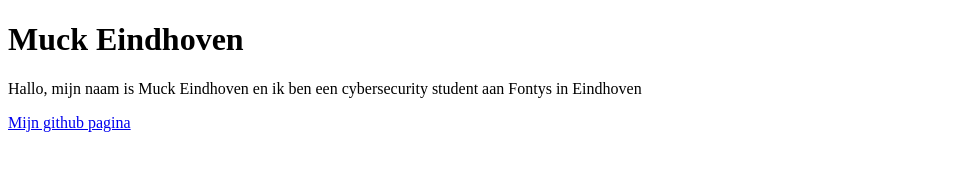
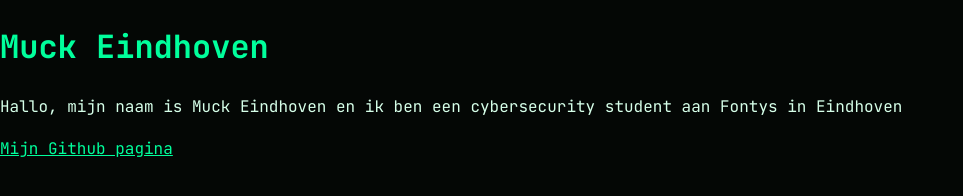
Before and after one commit to Muck0/portfolio-website, a plain HTML site: page index.html in a window 1280 px wide. Shown: the whole page, without its empty margins (0-963 px from the left). Drawn offline with Linux system fonts and the light colour scheme.

Commit message:
koppel style.css en font aan index.html

```diff
--- a/index.html
+++ b/index.html
@@ -4,13 +4,17 @@
         <meta charset="UTF-8">
         <meta name="viewport" content="width=device-width, initial-scale=1.0">
         <title>Muck's portfolio website</title>
+        <link rel="preconnect" href="https://fonts.googleapis.com">
+        <link rel="preconnect" href="https://fonts.gstatic.com" crossorigin>
+        <link href="https://fonts.googleapis.com/css2?family=JetBrains+Mono:ital,wght@0,100..800;1,100..800&display=swap" rel="stylesheet">
+        <link rel="stylesheet" href="style.css">
 
     </head>
 
     <body>
         <h1>Muck Eindhoven</h1>
         <p>Hallo, mijn naam is Muck Eindhoven en ik ben een cybersecurity student aan Fontys in Eindhoven</p>
-        <a href="https://github.com/Muck0">Mijn github pagina</a>
+        <a href="https://github.com/Muck0">Mijn Github pagina</a>
     </body>
 
 </html>
```
